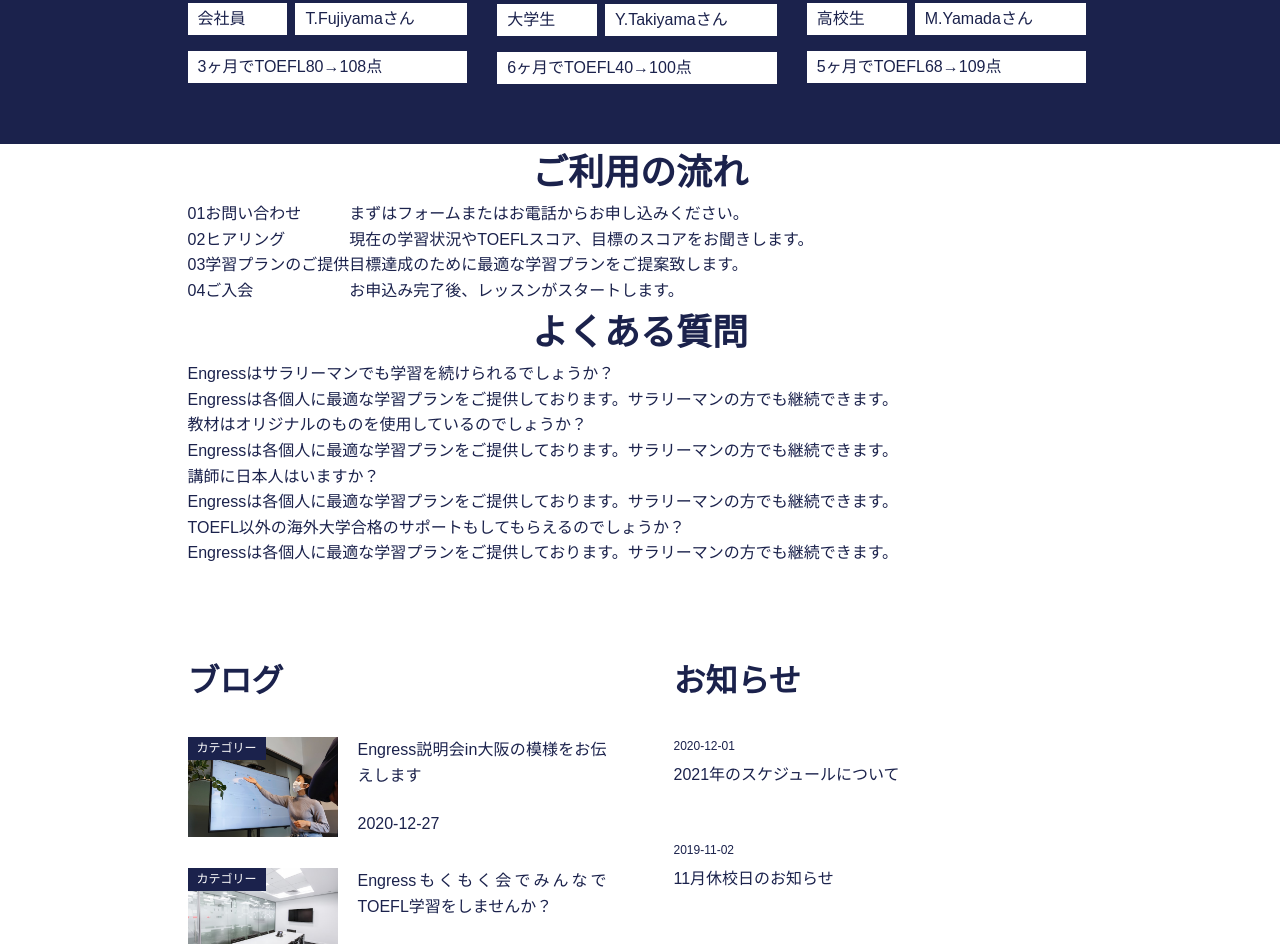
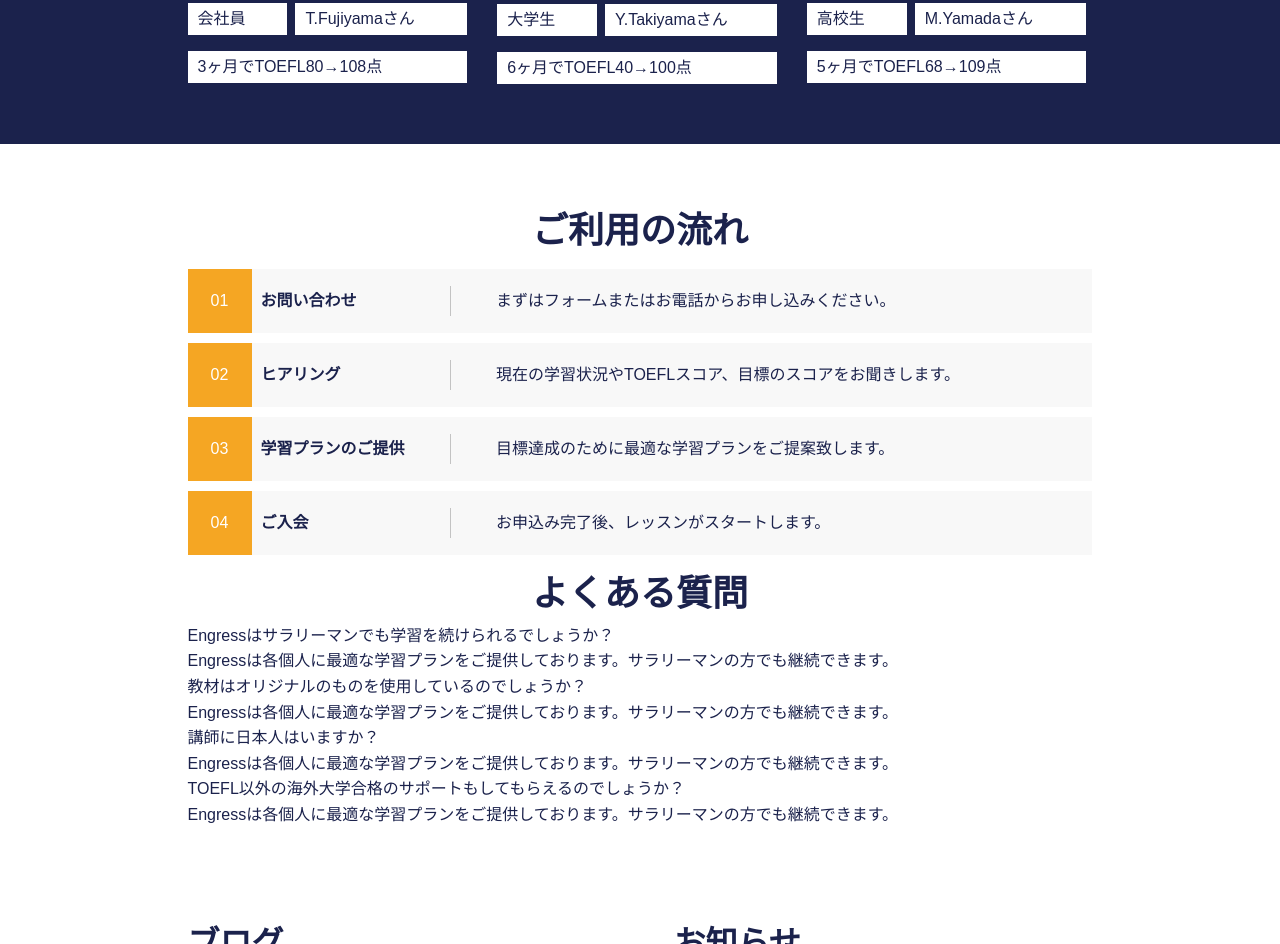
Before and after one commit to sonho463/english-school, a website: page index.html in a window 1280 px wide. Shown: the part 2915-3859 px from the top of the page. Drawn offline with nearby package versions, Linux system fonts and the light colour scheme.

Commit message:
flow block

```diff
--- a/assets/scss/foundation/_variables.scss
+++ b/assets/scss/foundation/_variables.scss
@@ -5,7 +5,7 @@
 $main-primary: #1B224C;
 $main-secondary:#F5A623;
 $color-white: #fff;
-$color-gray: #D5D5D5;
+$color-gray: #C3C3C3;
 $color-pale-gray: #F8F8F8;
 
 // *----------*
--- /dev/null
+++ b/assets/scss/project/_flow.scss
@@ -0,0 +1,52 @@
+@use "../foundation/variables" as v;
+
+.l-flow {
+  padding-top: 58px;
+}
+
+.p-flow {
+  width: 100%;
+  margin-left: auto;
+  margin-right: auto;
+}
+
+.p-flow__table {
+	width: 100%;
+  border-collapse: separate;
+  border-spacing: 0px 10px;
+	tr{
+		height: 64px;
+		background-color: v.$color-pale-gray;
+	}
+  tr td:first-of-type {
+		width: 64px;
+		height: 64px;
+    text-align: center;
+    line-height: 64px;
+    color: v.$color-white;
+    background-color: v.$main-secondary;
+  }
+  tr td:nth-of-type(2) {
+    width: calc((100% - 64px) * 1 / 3);
+    font: size 1.8rem;
+    font-weight: bold;
+    padding-left: 1%;
+		line-height: 64px;
+		position: relative;
+		&::after{
+			content: '';
+			width: 100%;
+			height: 30px;
+			position: absolute;
+			top: 50%;
+			transform: translateY(-50%);
+			right:0;
+			border-right: 1px solid v.$color-gray;
+		}
+  }
+  tr td:last-of-type {
+		line-height: 64px;
+    width: calc((100% - 64px) * 2 / 3);
+    padding-left: 5%;
+  }
+}
--- a/assets/scss/style.scss
+++ b/assets/scss/style.scss
@@ -29,6 +29,7 @@
 @use "./project/intro";
 @use "./project/feature";
 @use "./project/success";
+@use "./project/flow";
 @use "./project/info";
 @use "./project/cta";
 @use "./project/tel";
--- a/index.html
+++ b/index.html
@@ -257,22 +257,22 @@
 							<tbody>
 								<tr>
 									<td class="p-flow__num">01</td>
-									<td class=="p-flow__heading">お問い合わせ</td>
+									<td class=="p-flow__item__heading">お問い合わせ</td>
 									<td class=="p-flow__desc">まずはフォームまたはお電話からお申し込みください。</td>
 								</tr>
 								<tr>
 									<td class="p-flow__num">02</td>
-									<td class=="p-flow__heading">ヒアリング</td>
+									<td class=="p-flow__item__heading">ヒアリング</td>
 									<td class=="p-flow__desc">現在の学習状況やTOEFLスコア、目標のスコアをお聞きします。</td>
 								</tr>
 								<tr>
 									<td class="p-flow__num">03</td>
-									<td class=="p-flow__heading">学習プランのご提供</td>
+									<td class=="p-flow__item__heading">学習プランのご提供</td>
 									<td class=="p-flow__desc">目標達成のために最適な学習プランをご提案致します。</td>
 								</tr>
 								<tr>
 									<td class="p-flow__num">04</td>
-									<td class=="p-flow__heading">ご入会</td>
+									<td class=="p-flow__item__heading">ご入会</td>
 									<td class=="p-flow__desc">お申込み完了後、レッスンがスタートします。</td>
 								</tr>
 							</tbody>
```
Also changed, not shown: assets/css/style.css, build/style.css, 1 other file.
